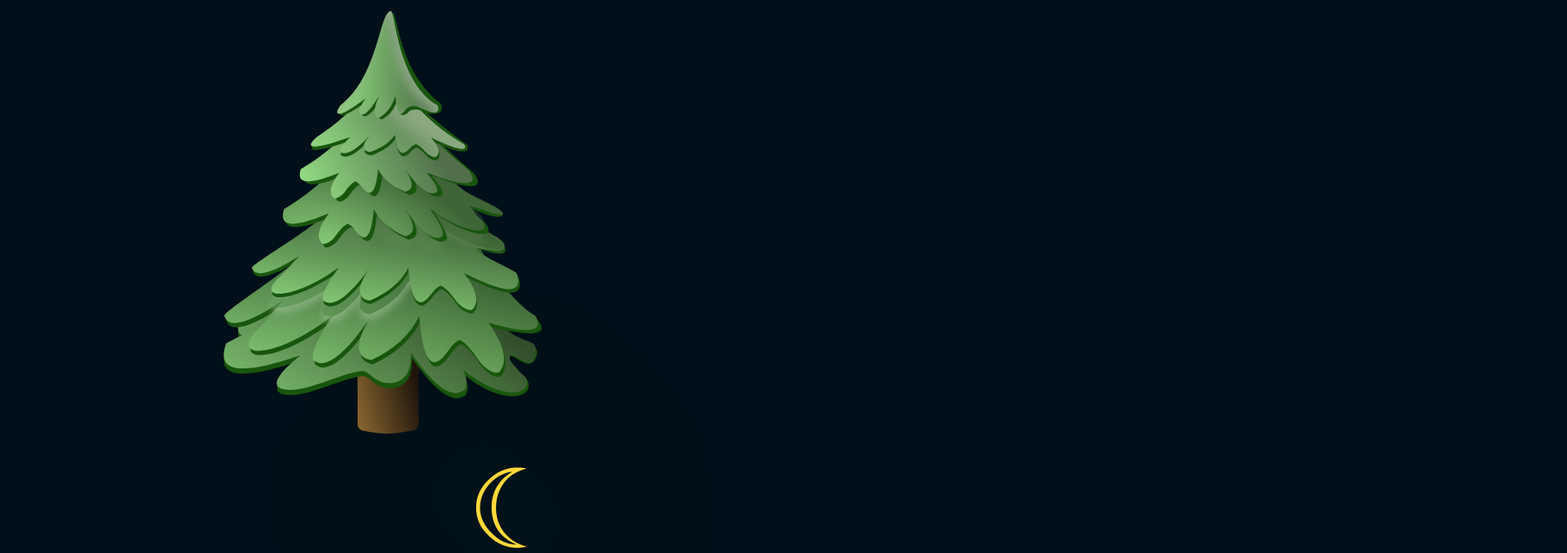
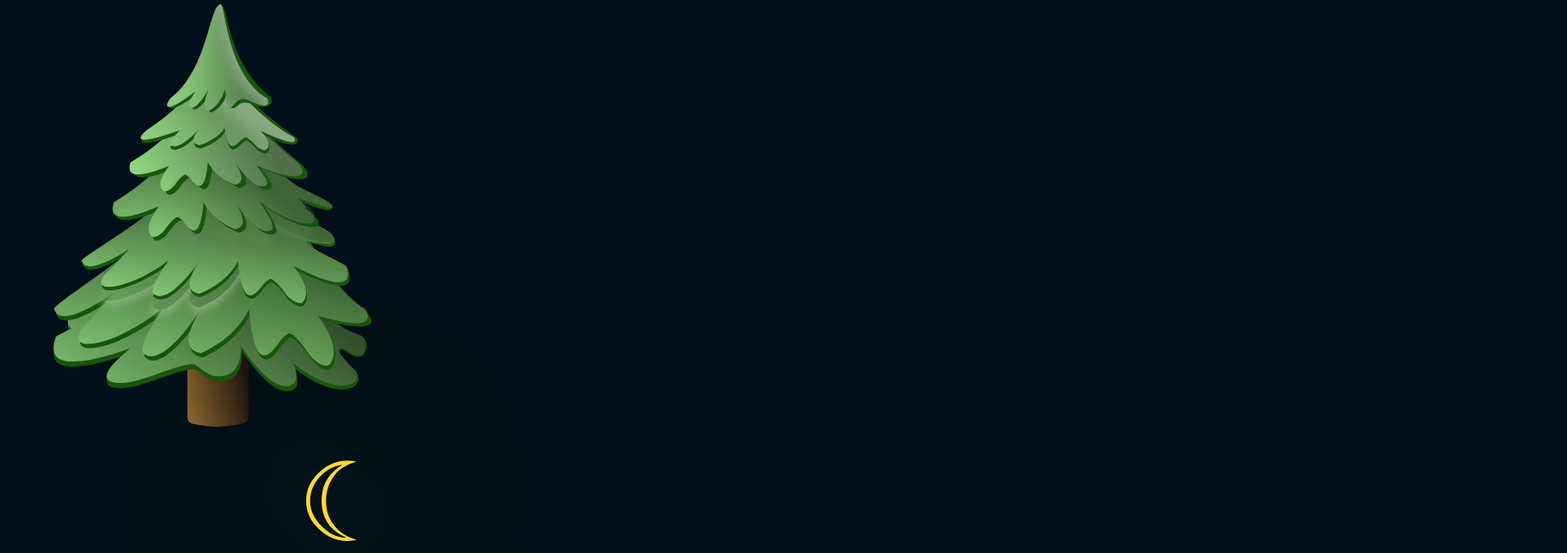
Before and after one commit to superbuggy/superbuggy.github.io, a React (Create React App) app: page / in a window 1280 px wide. Shown: the top 644 px of the page at 86% size, 1823 px wide, since content can reach past the window. Built offline with nearby package versions, Linux system fonts and the light colour scheme.

Commit message:
Clear padding and margin to make way for edge-to-edge SVG images

```diff
--- a/src/index.css
+++ b/src/index.css
@@ -1,15 +1,14 @@
 @import url('https://fonts.googleapis.com/css?family=Inconsolata');
 @import url('https://fonts.googleapis.com/css?family=Abel|Kanit|Libre+Franklin|Philosopher|Rajdhani');
+
+body, #root, main {
+  margin: 0;
+  padding: 0;
+}
 
 body {
   background: rgb(0, 15, 25);
   font-family: 'Abel';
-}
-
-
-main {
-  width: 70%;
-  margin: 0 auto;
 }
 
 h1 {
```
